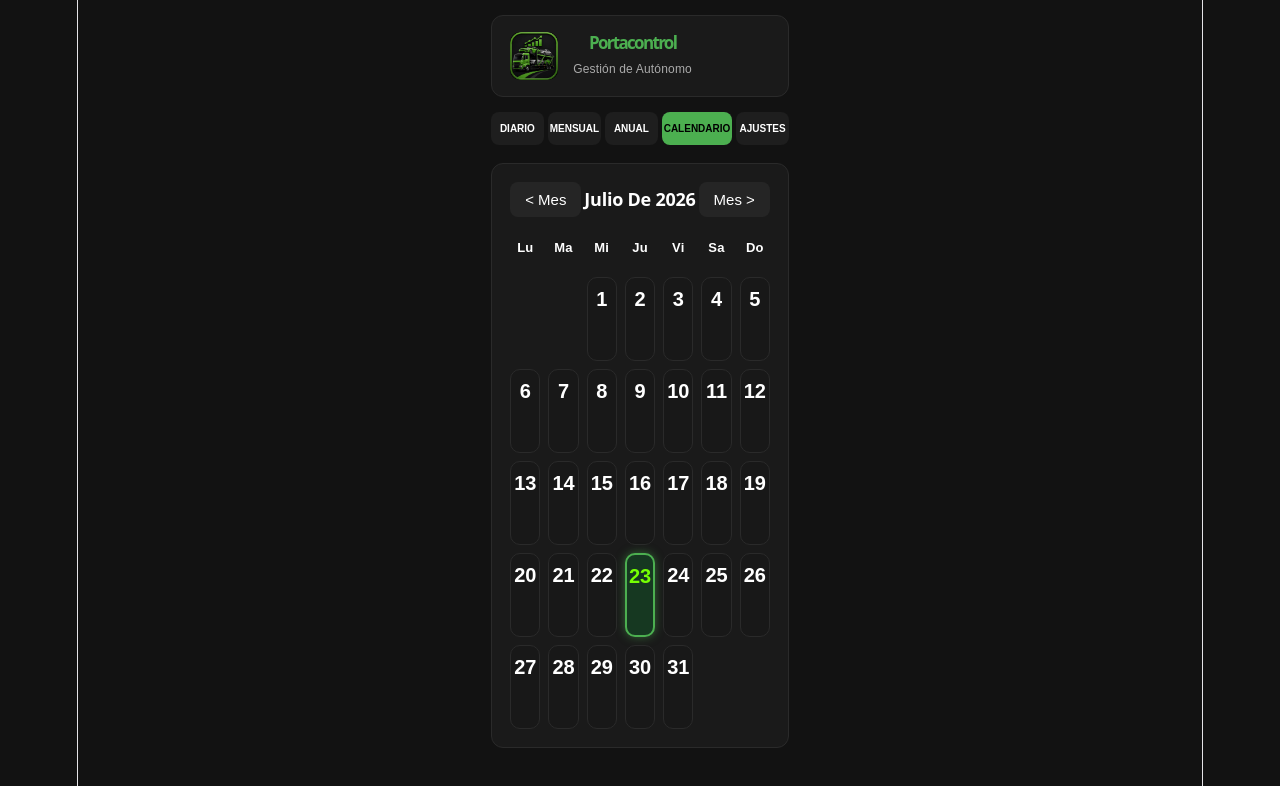
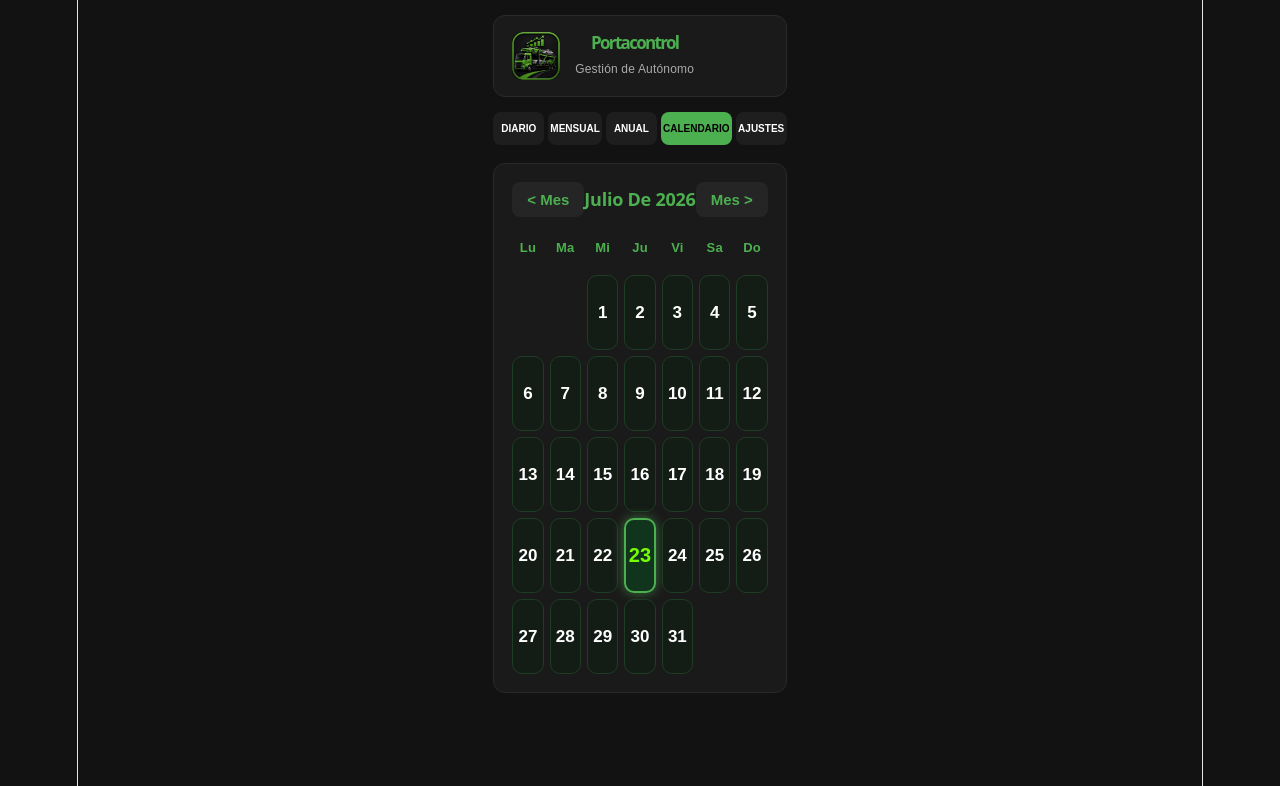
Before and after one commit to Sergiox99/portacontrol-app, a React (Vite) app: page / in a window 1280 px wide. Both pictures are taken after a click on the button "CALENDARIO". Shown: the top 786 px of the page. Built offline with nearby package versions, Linux system fonts and the light colour scheme.

Commit message:
calendari mes gran

```diff
--- a/src/App.jsx
+++ b/src/App.jsx
@@ -225,51 +225,41 @@ function App() {
         </div>
       )}
 
-      {/* VISTA CALENDARIO CON NUEVOS COLORES LLAMATIVOS */}
+      {/* VISTA CALENDARIO CON TARJETAS VERTICALES GRANDES */}
       {vistaActual === 'calendario' && (
         <div style={{ background: '#1a1a1a', padding: '18px', borderRadius: '12px', border: '1px solid #2a2a2a' }}>
           <div style={{ display: 'flex', justifyContent: 'space-between', alignItems: 'center', marginBottom: '18px' }}>
-            <button onClick={() => setFecha(new Date(year, month - 1, 1))} style={{ fontSize: '15px', background: '#252525', border: 'none', color: 'white', borderRadius: '8px', padding: '9px 15px', cursor: 'pointer' }}>&lt; Mes</button>
-            <h2 style={{ margin: 0, textTransform: 'capitalize', fontSize: '18px', color: '#ffffff', fontWeight: 'bold' }}>{fecha.toLocaleDateString('es-ES', { month: 'long', year: 'numeric' })}</h2>
-            <button onClick={() => setFecha(new Date(year, month + 1, 1))} style={{ fontSize: '15px', background: '#252525', border: 'none', color: 'white', borderRadius: '8px', padding: '9px 15px', cursor: 'pointer' }}>Mes &gt;</button>
+            <button onClick={() => setFecha(new Date(year, month - 1, 1))} style={{ fontSize: '15px', background: '#252525', border: 'none', color: '#4CAF50', borderRadius: '8px', padding: '9px 15px', cursor: 'pointer', fontWeight: 'bold' }}>&lt; Mes</button>
+            <h2 style={{ margin: 0, textTransform: 'capitalize', fontSize: '18px', color: '#4CAF50', fontWeight: 'bold' }}>{fecha.toLocaleDateString('es-ES', { month: 'long', year: 'numeric' })}</h2>
+            <button onClick={() => setFecha(new Date(year, month + 1, 1))} style={{ fontSize: '15px', background: '#252525', border: 'none', color: '#4CAF50', borderRadius: '8px', padding: '9px 15px', cursor: 'pointer', fontWeight: 'bold' }}>Mes &gt;</button>
           </div>
 
-          <div style={{ display: 'grid', gridTemplateColumns: 'repeat(7, 1fr)', gap: '8px' }}>
-            {['Lu','Ma','Mi','Ju','Vi','Sa','Do'].map(d => <div key={d} style={{ textAlign: 'center', color: '#ffffff', fontSize: '13px', fontWeight: 'bold', paddingBottom: '8px' }}>{d}</div>)}
+          <div style={{ display: 'grid', gridTemplateColumns: 'repeat(7, 1fr)', gap: '6px' }}>
+            {['Lu','Ma','Mi','Ju','Vi','Sa','Do'].map(d => <div key={d} style={{ textAlign: 'center', color: '#4CAF50', fontSize: '13px', fontWeight: 'bold', paddingBottom: '8px' }}>{d}</div>)}
             {[...Array((new Date(year, month, 1).getDay() + 6) % 7)].map((_, i) => <div key={`empty-${i}`}></div>)}
             {[...Array(new Date(year, month + 1, 0).getDate())].map((_, i) => {
               const diaReal = i + 1;
-              const k = `${year}-${(month + 1).toString().padStart(2, '0')}-${diaReal.toString().padStart(2, '0')}`;
-              const dInfo = datosDiarios[k];
-              const ingDia = (dInfo?.ingresos || []).reduce((acc, x) => acc + x.monto, 0);
-              const gasDia = (dInfo?.gastos || []).reduce((acc, x) => acc + x.monto, 0);
               const esHoy = new Date().toDateString() === new Date(year, month, diaReal).toDateString();
-              const tieneMovimientos = ingDia > 0 || gasDia > 0;
 
               return (
                 <button
                   key={diaReal}
                   onClick={() => { setFecha(new Date(year, month, diaReal)); setVistaActual('diario'); }}
                   style={{
-                    padding: '8px 2px',
-                    background: esHoy ? '#163821' : (tieneMovimientos ? '#1c2821' : '#181818'),
-                    border: esHoy ? '2px solid #4CAF50' : (tieneMovimientos ? '1px solid #2e7d32' : '1px solid #2a2a2a'),
+                    padding: '24px 2px',
+                    backgroundColor: esHoy ? '#10341c' : '#141c16',
+                    border: esHoy ? '2px solid #4CAF50' : '1px solid #1e3d25',
+                    borderRadius: '10px',
                     color: 'white',
-                    borderRadius: '10px',
-                    cursor: 'pointer',
-                    minHeight: '84px',
                     display: 'flex',
                     flexDirection: 'column',
-                    justifyContent: 'space-between',
                     alignItems: 'center',
-                    boxShadow: esHoy ? '0 0 10px rgba(76, 175, 80, 0.5)' : 'none'
+                    justifyContent: 'center',
+                    cursor: 'pointer',
+                    minHeight: '75px',
+                    boxShadow: esHoy ? '0 0 12px rgba(76, 175, 80, 0.6)' : 'none'
                   }}>
-                  {/* Número grande y destacado */}
-                  <strong style={{ fontSize: '20px', color: esHoy ? '#76ff03' : '#ffffff', fontWeight: '900', marginTop: '2px' }}>{diaReal}</strong>
-                  <div style={{ width: '100%', fontSize: '11px', lineHeight: '1.2', marginBottom: '2px' }}>
-                    {ingDia > 0 && <div style={{ color: '#4CAF50', fontWeight: 'bold' }}>+{ingDia.toFixed(0)}€</div>}
-                    {gasDia > 0 && <div style={{ color: '#ff5252', fontWeight: 'bold' }}>-{gasDia.toFixed(0)}€</div>}
-                  </div>
+                  <span style={{ fontWeight: '900', fontSize: esHoy ? '20px' : '17px', color: esHoy ? '#76ff03' : '#ffffff' }}>{diaReal}</span>
                 </button>
               );
             })}
```
